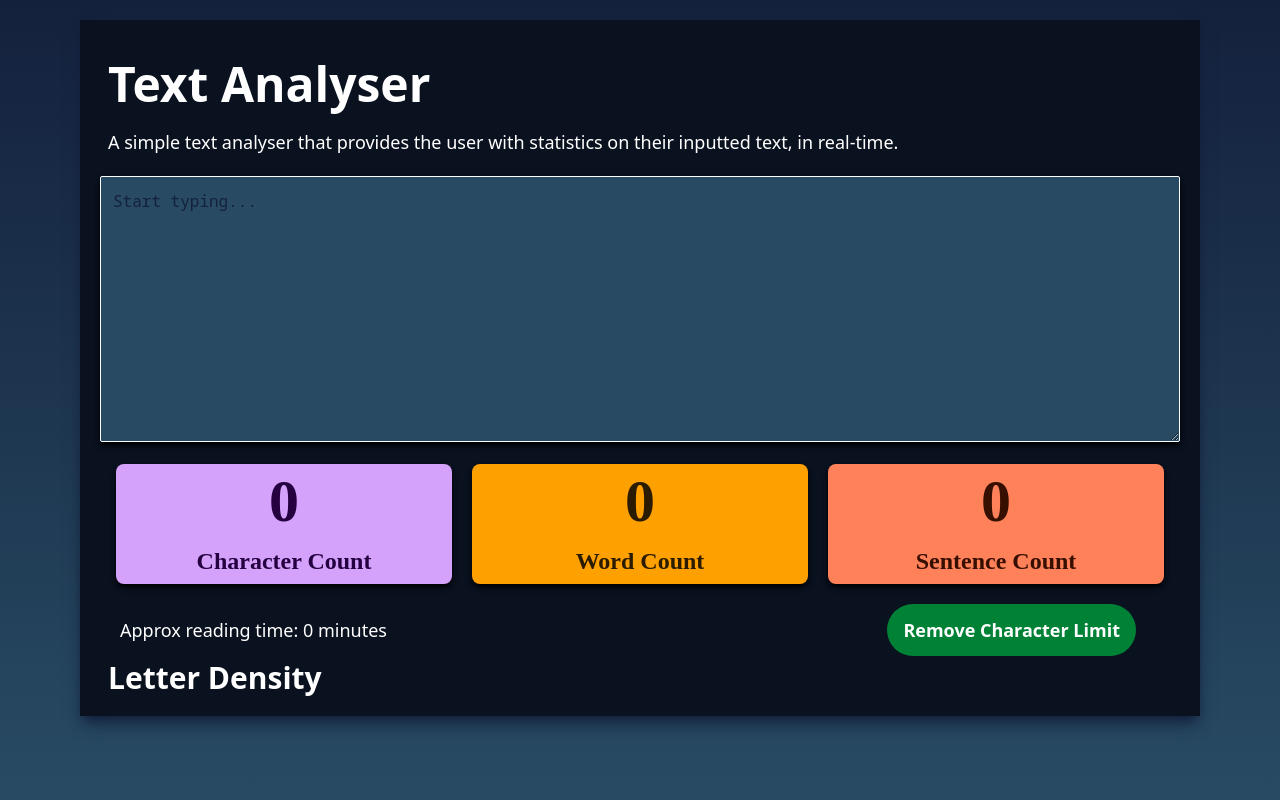
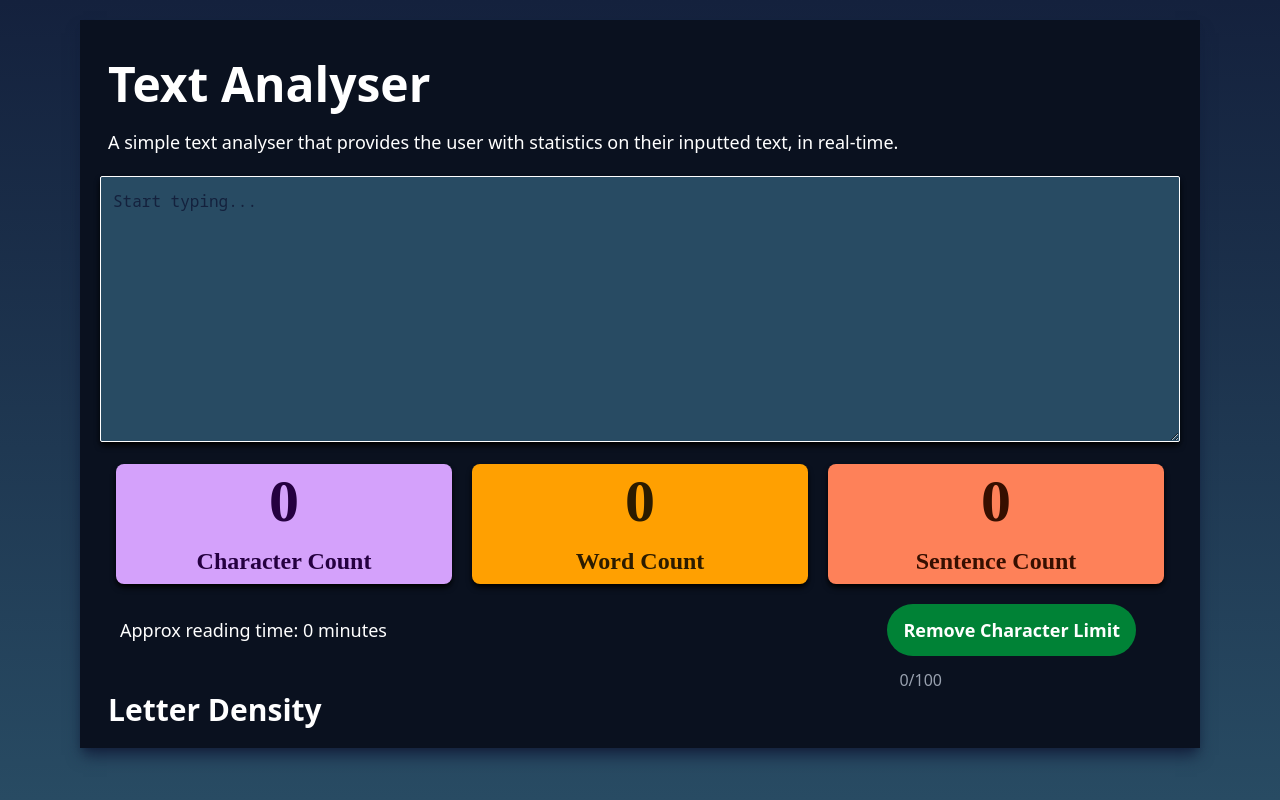
Before and after one commit to EstesJorie/LetterAnalyser, a React (Vite) app: page / in a window 1280 px wide. Both pictures are taken after a click on the label "Set Character Limit". Built offline with nearby package versions, Linux system fonts and the light colour scheme; the HTML template or start-up script is replaced by a standard one; a web font is replaced by a local one.

Commit message:
100325 changes to character limit
display the character limit and the total characters out of the limit

```diff
--- a/src/components/TimCharLimit.jsx
+++ b/src/components/TimCharLimit.jsx
@@ -3,7 +3,7 @@ import React, { useState, useEffect } from 'react';
 export default function TimCharLimit({ text }) {
     const [isCharLimitActive, setIsCharLimitActive] = useState(false);
     const [labelText, setLabelText] = useState('Set Character Limit');
-    const maxCharLimit = 250;
+    const maxCharLimit = 100;
 
     const handleCheckboxChange = () => {
         setIsCharLimitActive(!isCharLimitActive);
@@ -41,6 +41,11 @@ export default function TimCharLimit({ text }) {
                     `}>
                     {labelText}
                 </label>
+                {isCharLimitActive && (
+                    <div className="text-gray-400 text-md pt-2  ml-4">
+                        {text.length}/{maxCharLimit}
+                    </div>
+                )}
             </div>
         </div>
     );
```
